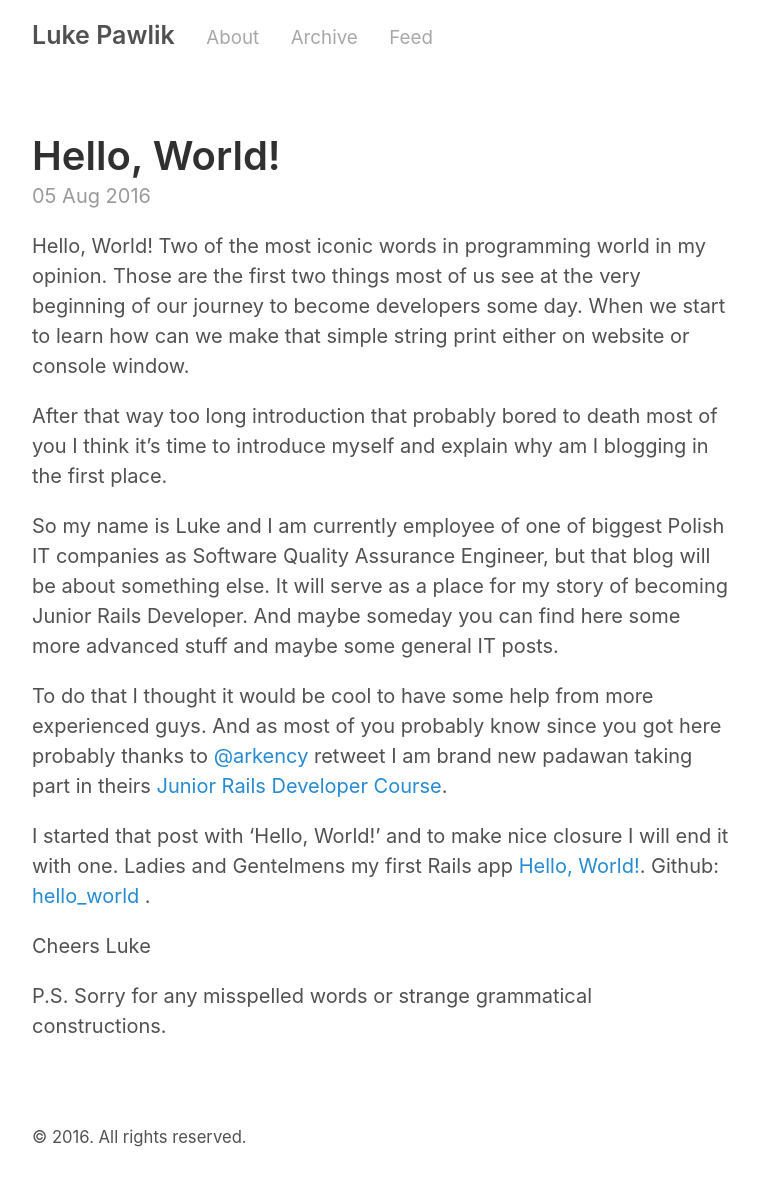
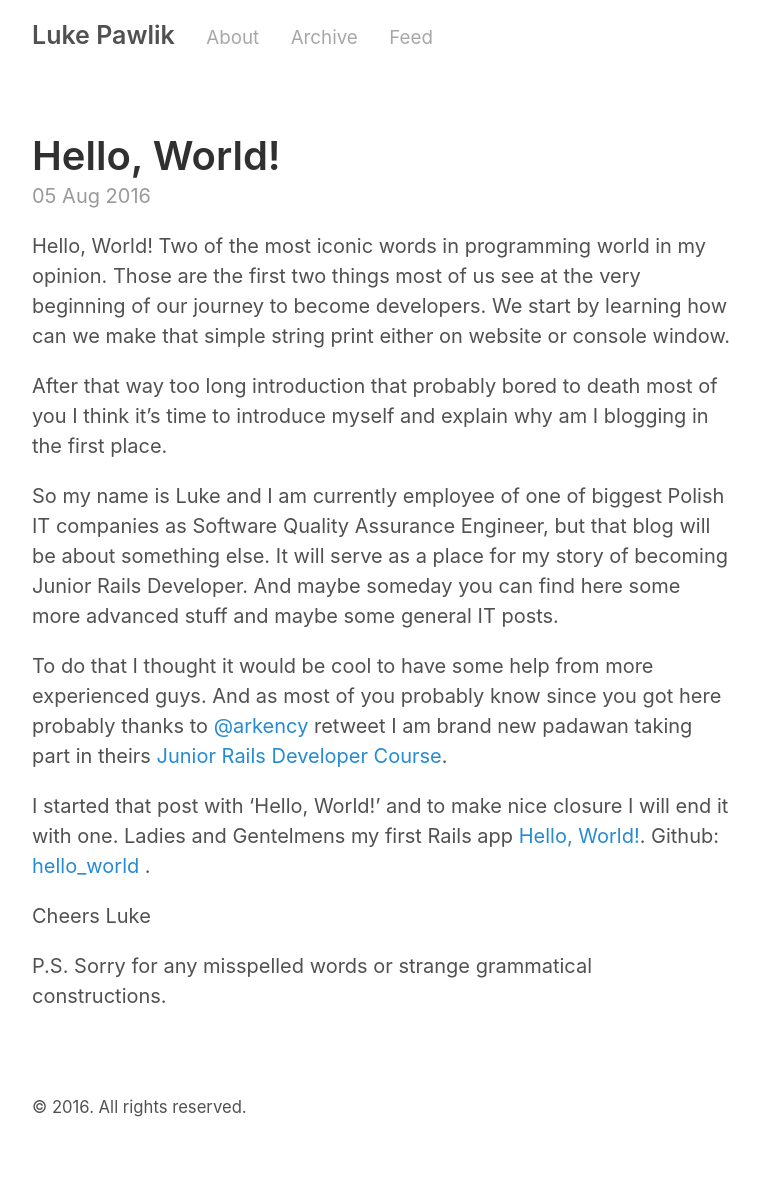
Before and after one commit to LukeP91/LukeP91.github.io, a Jekyll site: the page built from _posts/2016-08-05-hello.md, in a window 1280 px wide. Shown: the whole page, without its empty margins (258-1018 px from the left). Built offline with Jekyll 4.4.1, drawn with Linux system fonts in a browser that asks for light colours; after the commit the page ends 1161 px from its top, so only the background shows below that.

Commit message:
Update 2016-08-05-hello.md

```diff
--- a/_posts/2016-08-05-hello.md
+++ b/_posts/2016-08-05-hello.md
@@ -4,7 +4,7 @@ title: Hello, World!
 ---
 
 Hello, World!
-Two of the most iconic words in programming world in my opinion. Those are the first two things most of us see at the very beginning of our journey to become developers some day. When we start to learn how can we make that simple string print either on website or console window.
+Two of the most iconic words in programming world in my opinion. Those are the first two things most of us see at the very beginning of our journey to become developers. We start by learning how can we make that simple string print either on website or console window.
 
 After that way too long introduction that probably bored to death most of you I think it's time to introduce myself and explain why am I blogging in the first place.
 
```
